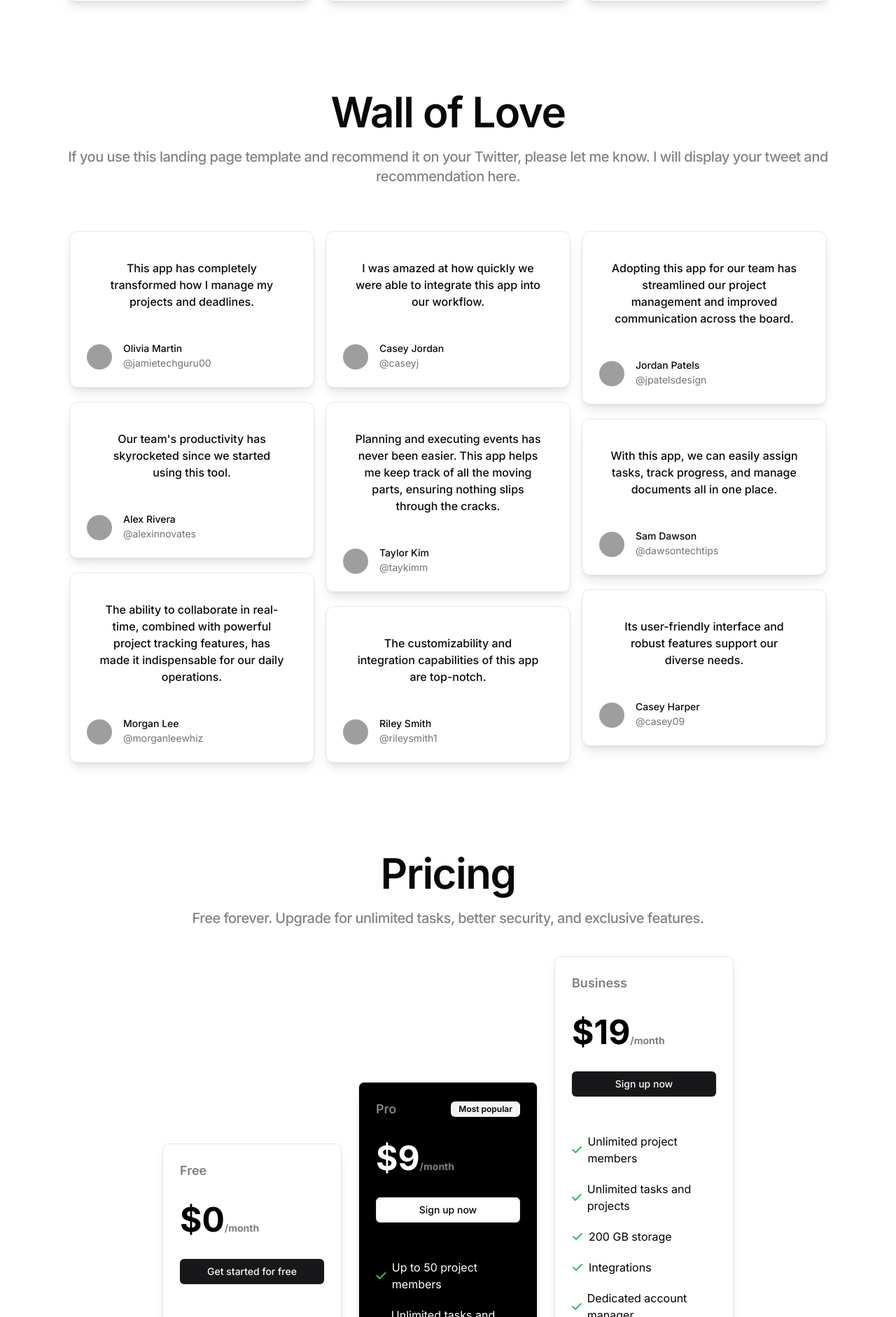
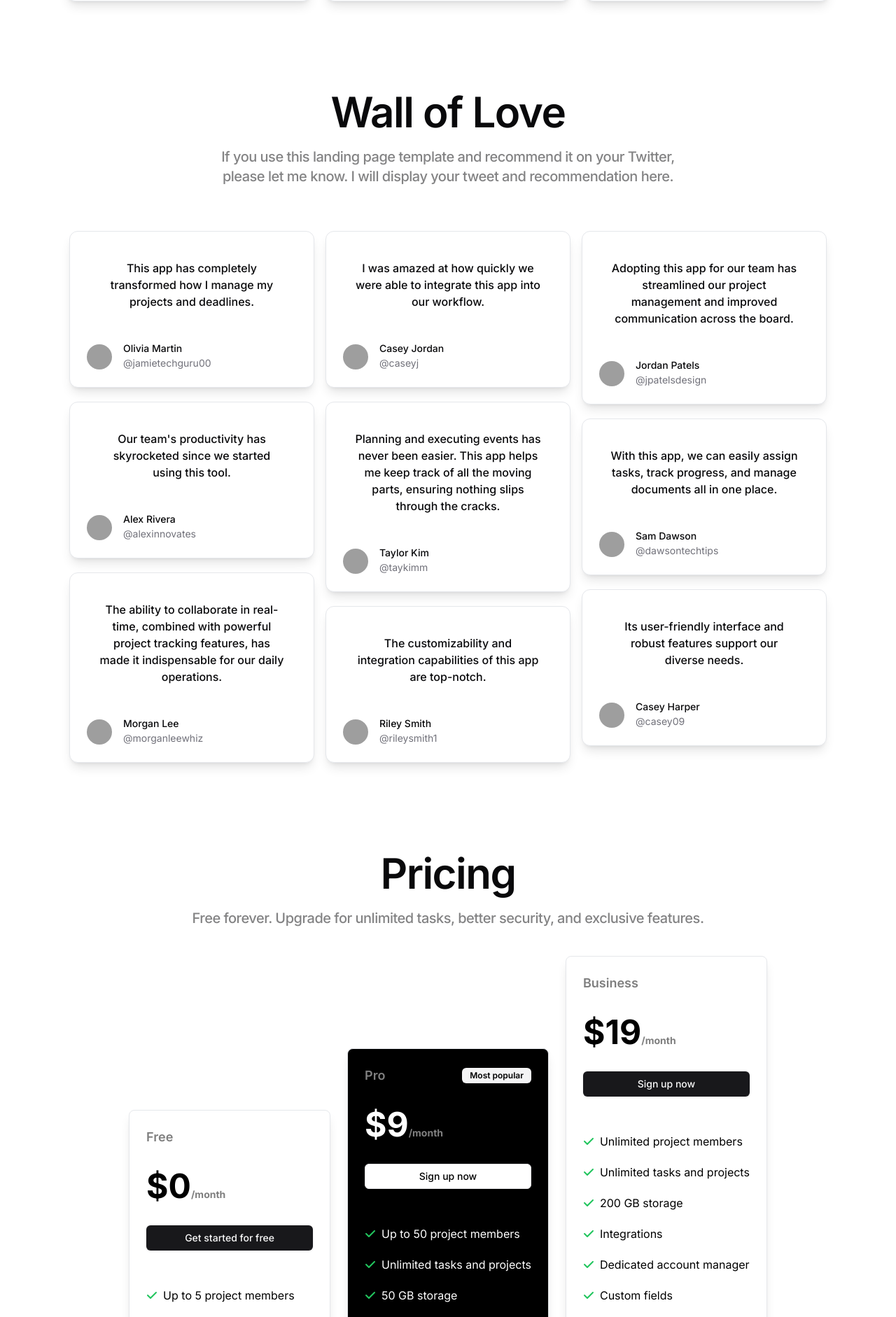
Before and after one commit to story-has-you/saas-landing, a Next.js app: page /about in a window 1280 px wide. Shown: the part 1988-3870 px from the top of the page at 70% size. Built offline with nearby package versions, Linux system fonts and the light colour scheme; no server answers; grey boxes are pictures that could not be loaded.

Commit message:
修改。

```diff
--- a/src/components/faq/index.tsx
+++ b/src/components/faq/index.tsx
@@ -3,12 +3,13 @@ import { Accordion, AccordionContent, AccordionItem, AccordionTrigger } from "@/
 
 export default function FAQ({ lang }: { lang: any }) {
   return (
-    <div className="flex flex-col items-center justify-center w-full gap-14">
-      <div className="flex flex-col gap-5">
+    <div className="flex justify-center items-center w-full">
+      <div className="flex flex-col items-center justify-center w-full max-w-[1280px] gap-14 py-14">
+        <div className="flex flex-col gap-5 text-center">
           <Fonts.h2>{lang.title}</Fonts.h2>
           <Fonts.bodyLarge className="opacity-50">{lang.subtitle}</Fonts.bodyLarge>
         </div>
-      <div className="w-2/3">
+        <div className="w-full md:w-2/3">
           <Accordion type="single" collapsible>
             {lang.questions.map((item: any, index: number) => (
               <AccordionItem key={index} value={`item-${index}`}>
@@ -23,5 +24,6 @@ export default function FAQ({ lang }: { lang: any }) {
           </Accordion>
         </div>
       </div>
+    </div>
   );
 }
--- a/src/components/features/index.tsx
+++ b/src/components/features/index.tsx
@@ -32,7 +32,7 @@ export default function Features({ lang }: { lang: any }) {
         <Fonts.h2 className="w-[750px]">{lang.title}</Fonts.h2>
       </div>
       <motion.ul
-        className="flex flex-wrap gap-5 w-[1200px] items-center justify-center"
+        className="flex flex-wrap gap-5 w-full max-w-[1280px] items-center justify-center"
         variants={container}
         initial="hidden"
         animate="visible"
--- a/src/components/pricing/index.tsx
+++ b/src/components/pricing/index.tsx
@@ -10,9 +10,9 @@ export default function Pricing({ lang }: { lang: any }) {
         <Fonts.h2>{lang.title}</Fonts.h2>
         <Fonts.bodyLarge className="opacity-50">{lang.subtitle}</Fonts.bodyLarge>
       </div>
-      <div className="flex flex-row items-end justify-center gap-6 w-full">
+      <div className="flex flex-row items-end justify-center gap-6 w-full max-w-[1280px]">
         {lang.plans.map((plan: any) => (
-          <div key={plan.name} className={`flex flex-col justify-end items-start p-6 border rounded-lg shadow-lg gap-8 w-1/5 ${plan.name === "Pro" ? "bg-black text-white" : ""}`}>
+          <div key={plan.name} className={`flex flex-col justify-end items-start p-6 border rounded-lg shadow-lg gap-8 ${plan.name === "Pro" ? "bg-black text-white" : ""}`}>
             <div className="flex flex-row w-full justify-between items-center">
               <h2 className="text-lg font-semibold opacity-50">{plan.name}</h2>
               {plan.badge && (
--- a/src/components/testimonials/index.tsx
+++ b/src/components/testimonials/index.tsx
@@ -19,7 +19,7 @@ export default function Testimonials({ lang }: { lang: any }) {
     <div className="flex flex-col gap-16 items-center justify-center">
       <div className="flex flex-col gap-5">
         <Fonts.h2>{lang.title}</Fonts.h2>
-        <Fonts.bodyLarge className="opacity-50">{lang.description}</Fonts.bodyLarge>
+        <Fonts.bodyLarge className="opacity-50 max-w-[700px]">{lang.description}</Fonts.bodyLarge>
       </div>
       <div className="w-full flex flex-row justify-center gap-4">
         {[0, 1, 2].map((columnIndex) => (
```
Lines whose indentation alone changed are shown as unchanged.
